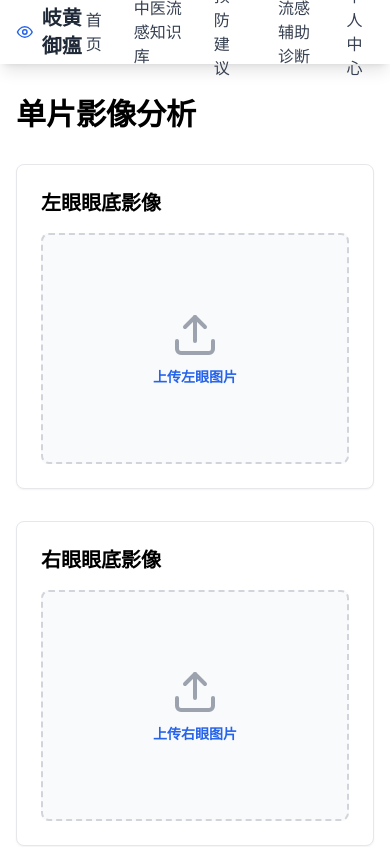
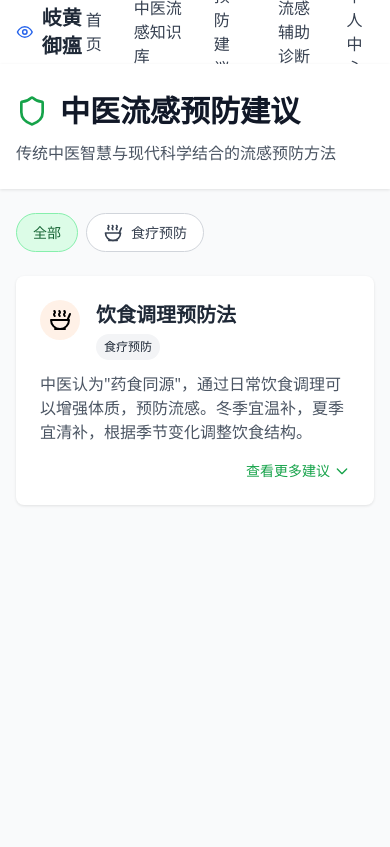
Before and after one commit to GOLDENSPIRALCRISPYDUCK/project, a React (Vite) app: page /single-analysis in a window 390 px wide. Shown: the top 847 px of the page. Built offline with nearby package versions, Linux system fonts and the light colour scheme; no server answers.

Commit message:
Update SingleAnalysis.tsx

```diff
--- a/src/pages/SingleAnalysis.tsx
+++ b/src/pages/SingleAnalysis.tsx
@@ -1,376 +1,204 @@
-import React, { useState, useEffect } from 'react';
-import { Upload, Activity, RefreshCw, Loader2 } from 'lucide-react';
-declare const XLSX: any;
+import React, { useState } from 'react';
+import { Shield, Leaf, Soup, Exercise, Mask, Home } from 'lucide-react';
 
-interface EyeAnalysis {
-    disease: string;
-    findings: string[];
+// 类型定义
+interface PreventionItem {
+  id: number;
+  title: string;
+  category: string;
+  icon: React.ReactNode;
+  tips: string[];
+  description: string;
 }
 
-interface CombinedDiagnosis {
-    primaryDisease: string;
-    findings: string[];
-}
+// 预防建议数据
+const preventionData: PreventionItem[] = [
+  {
+    id: 1,
+    title: '饮食调理预防法',
+    category: '食疗预防',
+    icon: <Soup style={{ width: '24px', height: '24px', color: '#f97316' }} />,
+    tips: [
+      '每日饮用姜枣茶：生姜3片，红枣5枚，红糖适量，水煎代茶饮',
+      '常食葱蒜：葱白、大蒜具有解毒散寒功效',
+      '多喝粥：如百合粥、山药粥可健脾益肺',
+      '适量饮用菊花枸杞茶：清肝明目，增强抵抗力'
+    ],
+    description: '中医认为"药食同源"，通过日常饮食调理可以增强体质，预防流感。冬季宜温补，夏季宜清补，根据季节变化调整饮食结构。'
+  },
+  // 其他数据保持不变...
+];
 
-const SingleAnalysis = () => {
-    const [leftEyeImage, setLeftEyeImage] = useState<string | null>(null);
-    const [rightEyeImage, setRightEyeImage] = useState<string | null>(null);
-    const [leftEyeAnalysis, setLeftEyeAnalysis] = useState<EyeAnalysis | null>(null);
-    const [rightEyeAnalysis, setRightEyeAnalysis] = useState<EyeAnalysis | null>(null);
-    const [combinedDiagnosis, setCombinedDiagnosis] = useState<CombinedDiagnosis | null>(null);
-    const [excelData, setExcelData] = useState<any[]>([]);
-    const [isAnalyzing, setIsAnalyzing] = useState(false);
-    const [progress, setProgress] = useState(0);
-    const [diagnosisAdvice, setDiagnosisAdvice] = useState<string | null>(null);
-    const [isAdviceAnalyzing, setIsAdviceAnalyzing] = useState(false);
-    const [adviceProgress, setAdviceProgress] = useState(0);
+const PreventionAdvice: React.FC = () => {
+  const [selectedCategory, setSelectedCategory] = useState<string>('全部');
+  const [expandedCard, setExpandedCard] = useState<number | null>(null);
 
-    useEffect(() => {
-        const readExcelFile = async () => {
-            try {
-                const response = await fetch('/store/data1.xlsx');
-                if (!response.ok) {
-                    throw new Error(`HTTP error! status: ${response.status}`);
-                }
-                const arrayBuffer = await response.arrayBuffer();
-                const workbook = XLSX.read(arrayBuffer, { type: 'array' });
-                const sheetName = workbook.SheetNames[0];
-                const worksheet = workbook.Sheets[sheetName];
-                const data = XLSX.utils.sheet_to_json(worksheet);
-                const processedData = data.map(row => {
-                    return {
-                        ...row,
-                        正常: parseInt(row['正常']),
-                        糖尿病: parseInt(row['糖尿病']),
-                        青光眼: parseInt(row['青光眼']),
-                        白内障: parseInt(row['白内障']),
-                        AMD: parseInt(row['AMD']),
-                        高血压: parseInt(row['高血压']),
-                        近视: parseInt(row['近视']),
-                        '其他疾病/异常': parseInt(row['其他疾病/异常 '])
-                    };
-                });
-                console.log('数据列名:', Object.keys(processedData[0]));
-                console.log('加载的 Excel 数据:', processedData);
-                setExcelData(processedData);
-            } catch (error) {
-                console.error('读取 Excel 文件时出错:', error);
+  // 获取所有分类
+  const categories: string[] = ['全部', ...new Set(preventionData.map(item => item.category))];
+
+  // 过滤数据
+  const filteredData = selectedCategory === '全部'
+    ? preventionData
+    : preventionData.filter(item => item.category === selectedCategory);
+
+  // 渲染分类图标
+  const renderCategoryIcon = (category: string): React.ReactNode => {
+    const iconStyle = { width: '20px', height: '20px', marginRight: '8px' };
+    switch(category) {
+      case '食疗预防':
+        return <Soup style={iconStyle} />;
+      case '生活起居':
+        return <Home style={iconStyle} />;
+      // 其他分类图标...
     }
   };
 
-        readExcelFile();
-    }, []);
+  return (
+    <div style={{ minHeight: '100vh', backgroundColor: '#f9fafb' }}>
+      {/* 头部 */}
+      <header style={{ backgroundColor: 'white', boxShadow: '0 1px 3px rgba(0,0,0,0.1)' }}>
+        <div style={{ maxWidth: '1280px', margin: '0 auto', padding: '24px 16px' }}>
+          <h1 style={{ fontSize: '30px', fontWeight: 'bold', color: '#111827', display: 'flex', alignItems: 'center' }}>
+            <Shield style={{ height: '32px', width: '32px', color: '#16a34a', marginRight: '12px' }} />
+            中医流感预防建议
+          </h1>
+          <p style={{ marginTop: '8px', color: '#4b5563' }}>
+            传统中医智慧与现代科学结合的流感预防方法
+          </p>
+        </div>
+      </header>
 
-    const simulateAnalysis = async (fileName: string, eyeColumn: string) => {
-        setIsAnalyzing(true);
-        setProgress(0);
-
-        // Simulate progress for 1 second
-        const interval = setInterval(() => {
-            setProgress(prev => {
-                const newProgress = prev + 10;
-                if (newProgress >= 100) {
-                    clearInterval(interval);
-                    return 100;
-                }
-                return newProgress;
-            });
-        }, 100);
-
-        // Wait for 1 second before returning the result
-        await new Promise(resolve => setTimeout(resolve, 1000));
-
-        const result = analyzeImage(fileName, eyeColumn);
-        setIsAnalyzing(false);
-        return result;
-    };
-
-    const handleImageUpload = (eye: 'left' | 'right') => async (event: React.ChangeEvent<HTMLInputElement>) => {
-        const file = event.target.files?.[0];
-        if (file) {
-            const reader = new FileReader();
-            reader.onloadend = async () => {
-                const fileName = file.name;
-                if (eye === 'left') {
-                    setLeftEyeImage(reader.result as string);
-                    const analysis = await simulateAnalysis(fileName, 'Left-Fundus');
-                    console.log('左眼分析结果:', analysis);
-                    setLeftEyeAnalysis(analysis);
-                    updateCombinedDiagnosis(analysis, rightEyeAnalysis);
-                } else {
-                    setRightEyeImage(reader.result as string);
-                    const analysis = await simulateAnalysis(fileName, 'Right-Fundus');
-                    console.log('右眼分析结果:', analysis);
-                    setRightEyeAnalysis(analysis);
-                    updateCombinedDiagnosis(leftEyeAnalysis, analysis);
-                }
-            };
-            reader.readAsDataURL(file);
-        }
-    };
-
-    const analyzeImage = (fileName: string, eyeColumn: string): EyeAnalysis | null => {
-        const fileNameWithoutExt = fileName.split('.')[0].trim().toLowerCase();
-        console.log('正在查找文件名（无扩展名）:', fileNameWithoutExt);
-        const row = excelData.find(row => {
-            const excelFileName = row[eyeColumn];
-            const excelFileNameWithoutExt = excelFileName? excelFileName.split('.')[0].trim().toLowerCase() : '';
-            console.log('Excel 文件名（无扩展名）:', excelFileNameWithoutExt);
-            const isMatch = excelFileNameWithoutExt === fileNameWithoutExt;
-            console.log(`文件名匹配结果: ${fileNameWithoutExt} 与 ${excelFileNameWithoutExt} -> ${isMatch}`);
-            return isMatch;
-        });
-        if (row) {
-            console.log('找到匹配行:', row);
-            const diseases = [
-                { name: "正常", value: row['正常'] },
-                { name: "糖尿病", value: row['糖尿病'] },
-                { name: "青光眼", value: row['青光眼'] },
-                { name: "白内障", value: row['白内障'] },
-                { name: "AMD", value: row['AMD'] },
-                { name: "高血压", value: row['高血压'] },
-                { name: "近视", value: row['近视'] },
-                { name: "其他疾病/异常", value: row['其他疾病/异常'] }
-            ];
-            const primaryDiseases = diseases.filter(disease => disease.value === 1).map(disease => disease.name);
-            let primaryDisease;
-            if (primaryDiseases.length > 0) {
-                primaryDisease = primaryDiseases.join(',');
-            } else {
-                primaryDisease = "未知";
-            }
-            return {
-                disease: primaryDisease,
-                findings: []
-            };
-        } else {
-            console.log('未找到匹配行');
-        }
-        return null;
-    }
-
-    const handleResetAll = () => {
-        setLeftEyeImage(null);
-        setRightEyeImage(null);
-        setLeftEyeAnalysis(null);
-        setRightEyeAnalysis(null);
-        setCombinedDiagnosis(null);
-        setDiagnosisAdvice(null);
-    };
-
-    const updateCombinedDiagnosis = (left: EyeAnalysis | null, right: EyeAnalysis | null) => {
-        if (left && right) {
-            const primaryDisease = left.disease;
-            const allFindings = [...new Set([...left.findings, ...right.findings])];
-
-            setCombinedDiagnosis({
-                primaryDisease,
-                findings: allFindings
-            });
-        } else {
-            setCombinedDiagnosis(null);
-        }
-    };
-
-    const getDiagnosisAdvice = (disease: string) => {
-        setIsAdviceAnalyzing(true);
-        setAdviceProgress(0);
-
-        const interval = setInterval(() => {
-            setAdviceProgress(prev => {
-                const newProgress = prev + 10;
-                if (newProgress >= 100) {
-                    clearInterval(interval);
-                    setIsAdviceAnalyzing(false);
-                    return 100;
-                }
-                return newProgress;
-            });
-        }, 300);
-
-        setTimeout(() => {
-            const diseases = disease.split(',');
-            let advice = "";
-
-            diseases.forEach((singleDisease) => {
-                if (singleDisease.includes("糖尿病")) {
-                    advice += `糖尿病视网膜病变诊疗建议：严格控制血糖水平，定期监测糖化血红蛋白；定期进行眼科检查，及时发现并治疗视网膜病变；必要时进行激光治疗或手术治疗。\n`;
-                } else if (singleDisease.includes("青光眼")) {
-                    advice += `青光眼诊疗建议：定期进行眼压测量和视野检查；遵医嘱使用降眼压药物，如滴眼液或口服药物；必要时进行激光治疗或手术治疗，以控制眼压并保护视神经。\n`;
-                } else if (singleDisease.includes("白内障")) {
-                    advice += `白内障诊疗建议：定期进行眼科检查，关注晶状体混浊程度；当视力下降到影响日常生活时，可考虑进行白内障手术治疗，如超声乳化手术或囊外摘除术。\n`;
-                } else if (singleDisease.includes("AMD")) {
-                    advice += `年龄相关性黄斑变性（AMD）诊疗建议：戒烟限酒，保持健康的生活方式；定期进行眼科检查，监测黄斑区变化；在医生指导下使用抗氧化剂、维生素等营养补充剂，或进行激光治疗、光动力疗法等。\n`;
-                } else if (singleDisease.includes("高血压")) {
-                    advice += `高血压视网膜病变诊疗建议：严格控制血压水平，遵医嘱按时服用降压药物；定期进行眼科检查，关注眼底血管变化；如有眼底出血、渗出等情况，应及时就医治疗。\n`;
-                } else if (singleDisease.includes("近视")) {
-                    advice += `高度近视视网膜病变诊疗建议：定期进行视力检查，关注近视度数变化；根据近视度数配戴合适的眼镜或隐形眼镜；注意用眼卫生，避免长时间近距离用眼；必要时可考虑进行近视矫正手术。\n`;
-                } else if (singleDisease.includes("其他疾病/异常")) {
-                    advice += `其他眼部异常诊疗建议：及时就医，进行详细的眼科检查，明确疾病类型和严重程度；根据医生建议进行治疗，如药物治疗、手术治疗等；注意眼部卫生，避免揉眼等不良习惯。\n`;
-                } else if (singleDisease.includes("正常")) {
-                    advice += `检查结果正常：保持健康用眼习惯，如每用眼40分钟休息5-10分钟，远眺放松；定期进行眼科检查，预防眼部疾病的发生。\n`;
-                }
-            });
-            setDiagnosisAdvice(advice);
-        }, 2000);
-    };
-
-    useEffect(() => {
-        if (leftEyeAnalysis && rightEyeAnalysis) {
-            const primaryDisease = combinedDiagnosis?.primaryDisease;
-            if (primaryDisease) {
-                getDiagnosisAdvice(primaryDisease);
-            }
-        }
-    }, [leftEyeAnalysis, rightEyeAnalysis, combinedDiagnosis]);
-
-    const ImageUploadSection = ({ eye, image, onUpload }: {
-        eye: 'left' | 'right',
-        image: string | null,
-        onUpload: (event: React.ChangeEvent<HTMLInputElement>) => void,
-    }) => (
-        <div className="border rounded-lg p-6 bg-white shadow-sm">
-            <h2 className="text-xl font-semibold mb-4">{eye === 'left'? '左眼' : '右眼'}眼底影像</h2>
-            <div className="aspect-[4/3] border-2 border-dashed border-gray-300 rounded-lg flex flex-col items-center justify-center bg-gray-50">
-                {image? (
-                    <img
-                        src={image}
-                        alt={`${eye === 'left'? '左眼' : '右眼'}影像`}
-                        className="max-w-full max-h-full object-contain"
-                    />
-                ) : (
-                    <div className="text-center">
-                        <Upload className="mx-auto h-12 w-12 text-gray-400" />
-                        <label className="mt-4 cursor-pointer">
-                            <span className="mt-2 block text-sm font-semibold text-blue-600">
-                                上传{eye === 'left'? '左眼' : '右眼'}图片
-                            </span>
-                            <input
-                                type="file"
-                                className="hidden"
-                                accept="image/*"
-                                onChange={onUpload}
-                            />
-                        </label>
-                    </div>
-                )}
+      {/* 主内容区 */}
+      <main style={{ maxWidth: '1280px', margin: '0 auto', padding: '24px 0' }}>
+        {/* 分类筛选区 */}
+        <div style={{ padding: '0 16px', paddingBottom: '24px' }}>
+          <div style={{ display: 'flex', flexWrap: 'wrap', gap: '8px' }}>
+            {categories.map((category) => (
+              <button
+                key={category}
+                onClick={() => {
+                  setSelectedCategory(category);
+                  setExpandedCard(null);
+                }}
+                style={{
+                  padding: '8px 16px',
+                  borderRadius: '9999px',
+                  fontSize: '14px',
+                  fontWeight: '500',
+                  display: 'flex',
+                  alignItems: 'center',
+                  backgroundColor: selectedCategory === category ? '#dcfce7' : 'white',
+                  color: selectedCategory === category ? '#166534' : '#374151',
+                  border: selectedCategory === category ? '1px solid #86efac' : '1px solid #d1d5db',
+                }}
+              >
+                {renderCategoryIcon(category)}
+                {category}
+              </button>
+            ))}
           </div>
         </div>
-    );
 
-    const CombinedDiagnosisSection = ({ diagnosis, isAnalyzing, progress }: {
-        diagnosis: CombinedDiagnosis | null,
-        isAnalyzing: boolean,
-        progress: number
-    }) => (
-        <div className="border rounded-lg p-6 bg-white shadow-md">
-            <h2 className="text-xl font-semibold mb-4">综合诊断结果</h2>
-            {isAnalyzing ? (
-                <div className="space-y-4">
-                    <div className="flex items-center gap-2">
-                        <Loader2 className="animate-spin h-5 w-5 text-blue-500" />
-                        <span>正在分析图像...</span>
+        {/* 内容展示区 */}
+        <div style={{ padding: '0 16px' }}>
+          <div style={{
+            display: 'grid',
+            gap: '24px',
+            gridTemplateColumns: 'repeat(auto-fill, minmax(300px, 1fr))'
+          }}>
+            {filteredData.map((item) => (
+              <div
+                key={item.id}
+                style={{
+                  backgroundColor: 'white',
+                  overflow: 'hidden',
+                  boxShadow: '0 1px 3px rgba(0,0,0,0.1)',
+                  borderRadius: '8px',
+                  transition: 'all 0.3s',
+                  border: expandedCard === item.id ? '2px solid #22c55e' : 'none'
+                }}
+              >
+                <div
+                  style={{ padding: '24px', cursor: 'pointer' }}
+                  onClick={() => setExpandedCard(prev => prev === item.id ? null : item.id)}
+                >
+                  <div style={{ display: 'flex', alignItems: 'flex-start' }}>
+                    <div style={{
+                      padding: '8px',
+                      borderRadius: '9999px',
+                      marginRight: '16px',
+                      backgroundColor: 'rgba(249, 115, 22, 0.1)' // 根据实际图标颜色调整
+                    }}>
+                      {React.cloneElement(item.icon as React.ReactElement, { style: { width: '24px', height: '24px' } })}
                     </div>
-                    <div className="w-full bg-gray-200 rounded-full h-2.5">
-                        <div
-                            className="bg-blue-600 h-2.5 rounded-full"
-                            style={{ width: `${progress}%` }}
-                        ></div>
+                    <div style={{ flex: 1 }}>
+                      <h3 style={{ fontSize: '20px', fontWeight: '600', color: '#1f2937' }}>{item.title}</h3>
+                      <div style={{
+                        display: 'inline-block',
+                        marginTop: '4px',
+                        padding: '4px 8px',
+                        borderRadius: '9999px',
+                        fontSize: '12px',
+                        fontWeight: '500',
+                        backgroundColor: '#f3f4f6',
+                        color: '#1f2937'
+                      }}>
+                        {item.category}
                       </div>
                     </div>
-            ) : diagnosis ? (
-                <div className="space-y-6">
-                    <div className="bg-blue-50 p-4 rounded-lg">
-                        <h3 className="font-semibold text-lg text-blue-900">主要诊断</h3>
-                        <p className="text-blue-800 text-lg">{diagnosis.primaryDisease}</p>
                   </div>
-                    {diagnosis.findings.length > 0 && (
-                        <div className="bg-yellow-50 p-4 rounded-lg">
-                            <h3 className="font-semibold text-lg text-yellow-900">检查发现</h3>
-                            <ul className="list-disc list-inside text-yellow-800">
-                                {diagnosis.findings.map((finding, index) => (
-                                    <li key={index}>{finding}</li>
+
+                  <p style={{ marginTop: '12px', color: '#4b5563' }}>{item.description}</p>
+
+                  {expandedCard === item.id && (
+                    <div style={{ marginTop: '16px' }}>
+                      <h4 style={{ fontWeight: '500', color: '#1f2937', marginBottom: '8px' }}>具体建议：</h4>
+                      <ul style={{ listStyleType: 'disc', paddingLeft: '20px', marginTop: '8px' }}>
+                        {item.tips.map((tip, index) => (
+                          <li key={index} style={{ color: '#374151', marginBottom: '8px' }}>{tip}</li>
                         ))}
                       </ul>
                     </div>
                   )}
-                </div>
-            ) : (
-                <div className="text-center text-gray-500 py-12">
-                    <Activity className="mx-auto h-12 w-12 text-gray-400" />
-                    <p className="mt-2">需要上传两眼图像后才能生成综合诊断</p>
-                </div>
-            )}
+
+                  <div style={{ marginTop: '16px', display: 'flex', justifyContent: 'flex-end' }}>
                     <button
-                onClick={handleResetAll}
-                className="mt-4 px-4 py-2 bg-blue-50 text-blue-600 rounded-lg flex items-center gap-2 hover:bg-blue-100 transition-colors"
+                      onClick={(e) => {
+                        e.stopPropagation();
+                        setExpandedCard(prev => prev === item.id ? null : item.id);
+                      }}
+                      style={{
+                        fontSize: '14px',
+                        color: '#16a34a',
+                        display: 'flex',
+                        alignItems: 'center'
+                      }}
                     >
-                <RefreshCw className="w-4 h-4" />
-                <span>重新上传所有图片</span>
+                      {expandedCard === item.id ? '收起详情' : '查看更多建议'}
+                      <svg
+                        style={{
+                          width: '16px',
+                          height: '16px',
+                          marginLeft: '4px',
+                          transform: expandedCard === item.id ? 'rotate(180deg)' : 'none',
+                          transition: 'transform 0.3s'
+                        }}
+                        fill="none"
+                        stroke="currentColor"
+                        viewBox="0 0 24 24"
+                      >
+                        <path strokeLinecap="round" strokeLinejoin="round" strokeWidth={2} d="M19 9l-7 7-7-7" />
+                      </svg>
                     </button>
                   </div>
-    );
-
-    const DiagnosisAdviceSection = () => (
-        <div className="border rounded-lg p-6 bg-white shadow-md mt-8">
-            <h2 className="text-xl font-semibold mb-4">辅助诊疗建议</h2>
-            {isAdviceAnalyzing ? (
-                <div className="space-y-4">
-                    <div className="flex items-center gap-2">
-                        <Loader2 className="animate-spin h-5 w-5 text-blue-500" />
-                        <span>正在生成诊疗建议...</span>
-                    </div>
-                    <div className="w-full bg-gray-200 rounded-full h-2.5">
-                        <div
-                            className="bg-blue-600 h-2.5 rounded-full"
-                            style={{ width: `${adviceProgress}%` }}
-                        ></div>
                 </div>
               </div>
-            ) : diagnosisAdvice ? (
-                <div className="bg-green-50 p-4 rounded-lg">
-                    <div className="text-green-800 whitespace-pre-line">{diagnosisAdvice}</div>
+            ))}
           </div>
-            ) : (
-                <div className="text-center text-gray-500 py-12">
-                    <Activity className="mx-auto h-12 w-12 text-gray-400" />
-                    <p className="mt-2">需要上传两眼图像并生成综合诊断后才能获取诊疗建议</p>
         </div>
-            )}
+      </main>
     </div>
   );
+};
 
-    return (
-        <div className="max-w-7xl mx-auto px-4 py-8">
-            <h1 className="text-3xl font-bold mb-8">单片影像分析</h1>
-
-            <div className="grid grid-cols-1 lg:grid-cols-2 gap-8 mb-8">
-                {/* Left Side - Image Upload */}
-                <ImageUploadSection
-                    eye="left"
-                    image={leftEyeImage}
-                    onUpload={handleImageUpload('left')}
-                />
-
-                {/* Right Side - Image Upload */}
-                <ImageUploadSection
-                    eye="right"
-                    image={rightEyeImage}
-                    onUpload={handleImageUpload('right')}
-                />
-            </div>
-
-            {/* Combined Diagnosis Section */}
-            <CombinedDiagnosisSection
-                diagnosis={combinedDiagnosis}
-                isAnalyzing={isAnalyzing}
-                progress={progress}
-            />
-
-            {/* Diagnosis Advice Section */}
-            <DiagnosisAdviceSection />
-        </div>
-    );
-}
-
-export default SingleAnalysis;
+export default PreventionAdvice;
```
Lines whose indentation alone changed are shown as unchanged.
